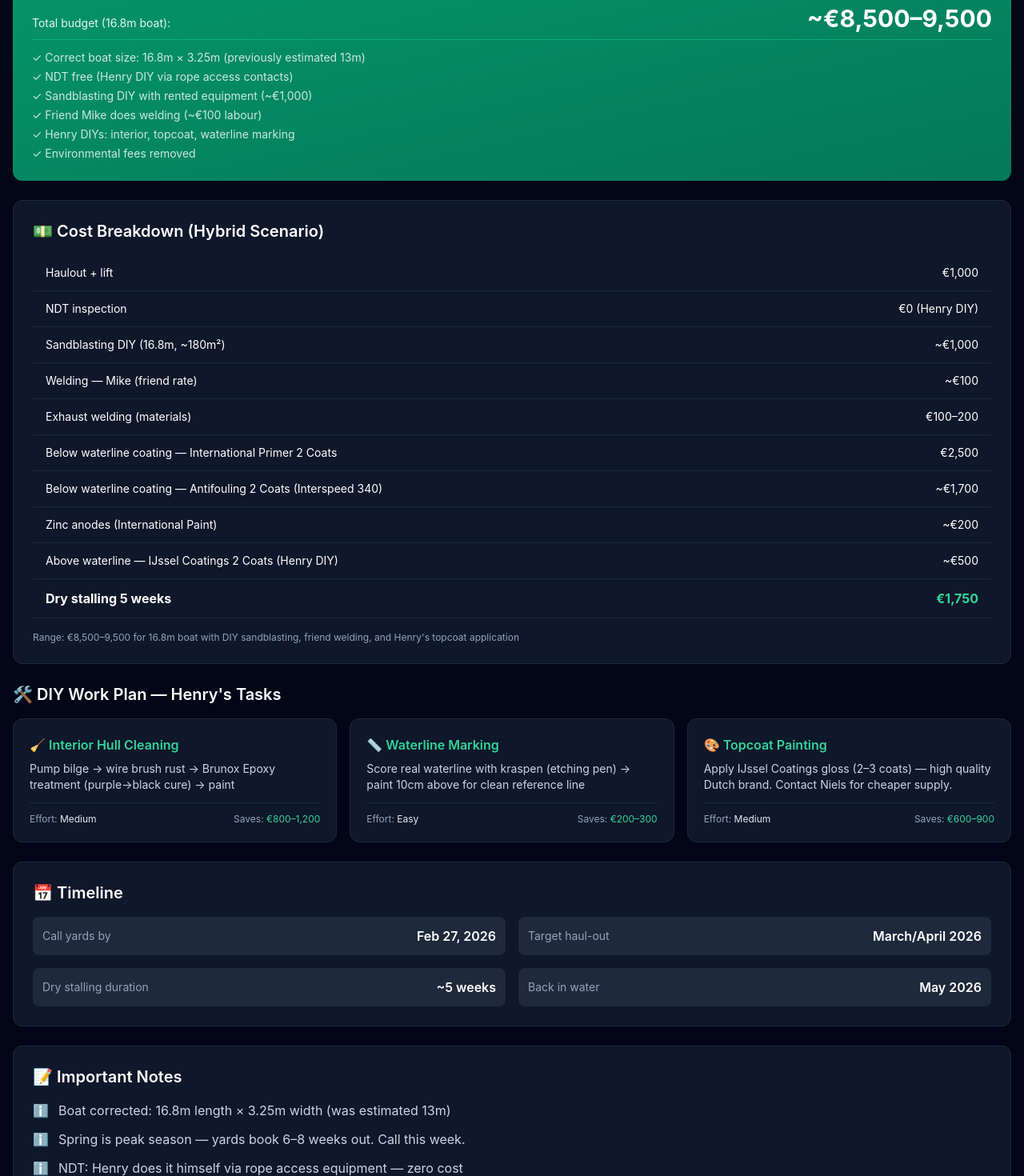
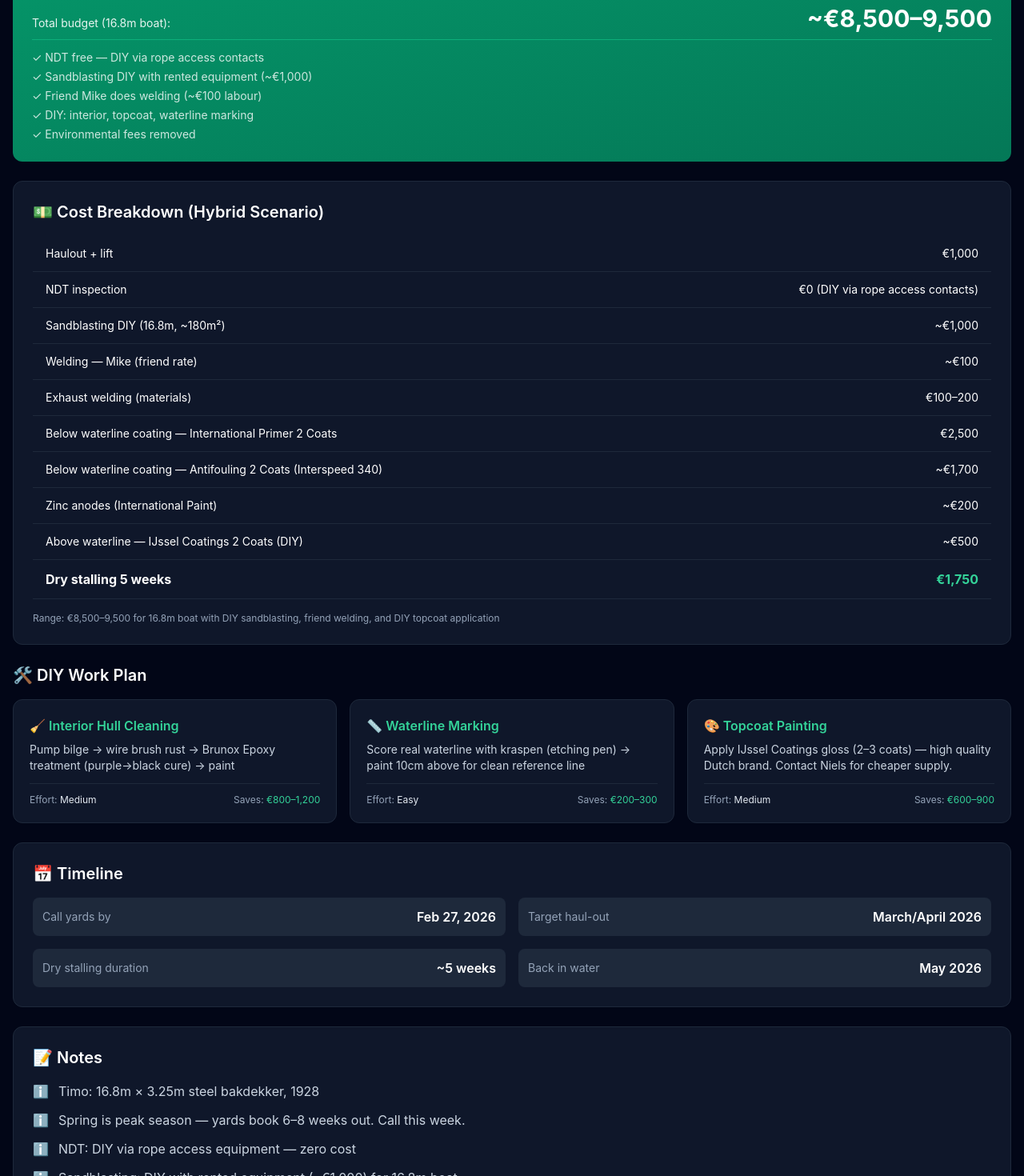
Before and after one commit to kokosthief/boat-dashboard, a Next.js app: page /haulout in a window 1280 px wide. Shown: the part 200-1670 px from the top of the page at 80% size. Built offline with nearby package versions, Linux system fonts and the light colour scheme; no server answers; the database is empty.

Commit message:
haulout: rename to Notes, remove corrected size line, remove Henry references

```diff
--- a/src/app/haulout/page.tsx
+++ b/src/app/haulout/page.tsx
@@ -3,14 +3,14 @@ import HauloutYardsTable from '@/components/HauloutYardsTable';
 export default function HauloutPlan() {
   const costs = [
     { item: 'Haulout + lift', cost: '€1,000' },
-    { item: 'NDT inspection', cost: '€0 (Henry DIY)' },
+    { item: 'NDT inspection', cost: '€0 (DIY via rope access contacts)' },
     { item: 'Sandblasting DIY (16.8m, ~180m²)', cost: '~€1,000' },
     { item: 'Welding — Mike (friend rate)', cost: '~€100' },
     { item: 'Exhaust welding (materials)', cost: '€100–200' },
     { item: 'Below waterline coating — International Primer 2 Coats', cost: '€2,500' },
     { item: 'Below waterline coating — Antifouling 2 Coats (Interspeed 340)', cost: '~€1,700' },
     { item: 'Zinc anodes (International Paint)', cost: '~€200' },
-    { item: 'Above waterline — IJssel Coatings 2 Coats (Henry DIY)', cost: '~€500' },
+    { item: 'Above waterline — IJssel Coatings 2 Coats (DIY)', cost: '~€500' },
     { item: 'Dry stalling 5 weeks', cost: '€1,750' },
   ];
 
@@ -43,9 +43,9 @@ export default function HauloutPlan() {
   ];
 
   const notes = [
-    'Boat corrected: 16.8m length × 3.25m width (was estimated 13m)',
+    'Timo: 16.8m × 3.25m steel bakdekker, 1928',
     'Spring is peak season — yards book 6–8 weeks out. Call this week.',
-    'NDT: Henry does it himself via rope access equipment — zero cost',
+    'NDT: DIY via rope access equipment — zero cost',
     'Sandblasting: DIY with rented equipment (~€1,000) for 16.8m boat',
     'Welding: Friend Mike labour ~€100 (cheap friend rate). Exhaust welding materials: ~€100–200',
     'Bottom coating: 2x primer + 2x Interspeed 340 antifouling + zinc anodes (International Paint)',
@@ -70,11 +70,10 @@ export default function HauloutPlan() {
             <span className="text-3xl font-bold">~€8,500–9,500</span>
           </div>
           <div className="text-sm opacity-80 space-y-1 mt-3 border-t border-emerald-500 pt-3">
-            <p>✓ Correct boat size: 16.8m × 3.25m (previously estimated 13m)</p>
-            <p>✓ NDT free (Henry DIY via rope access contacts)</p>
+            <p>✓ NDT free — DIY via rope access contacts</p>
             <p>✓ Sandblasting DIY with rented equipment (~€1,000)</p>
             <p>✓ Friend Mike does welding (~€100 labour)</p>
-            <p>✓ Henry DIYs: interior, topcoat, waterline marking</p>
+            <p>✓ DIY: interior, topcoat, waterline marking</p>
             <p>✓ Environmental fees removed</p>
           </div>
         </div>
@@ -95,12 +94,12 @@ export default function HauloutPlan() {
             </tbody>
           </table>
         </div>
-        <p className="text-xs text-slate-400 mt-4">Range: €8,500–9,500 for 16.8m boat with DIY sandblasting, friend welding, and Henry's topcoat application</p>
+        <p className="text-xs text-slate-400 mt-4">Range: €8,500–9,500 for 16.8m boat with DIY sandblasting, friend welding, and DIY topcoat application</p>
       </div>
 
       {/* DIY Work Plan Section */}
       <div>
-        <h2 className="text-xl font-semibold mb-4">🛠️ DIY Work Plan — Henry's Tasks</h2>
+        <h2 className="text-xl font-semibold mb-4">🛠️ DIY Work Plan</h2>
         <div className="grid md:grid-cols-3 gap-4">
           {diyTasks.map((task, i) => (
             <div key={i} className="bg-slate-900 border border-slate-800 rounded-xl p-5 hover:border-emerald-600 transition-colors">
@@ -130,7 +129,7 @@ export default function HauloutPlan() {
 
       {/* Notes */}
       <div className="bg-slate-900 border border-slate-800 rounded-xl p-6">
-        <h2 className="text-xl font-semibold mb-4">📝 Important Notes</h2>
+        <h2 className="text-xl font-semibold mb-4">📝 Notes</h2>
         <ul className="space-y-3">
           {notes.map((note, i) => (
             <li key={i} className="flex gap-3">
```
